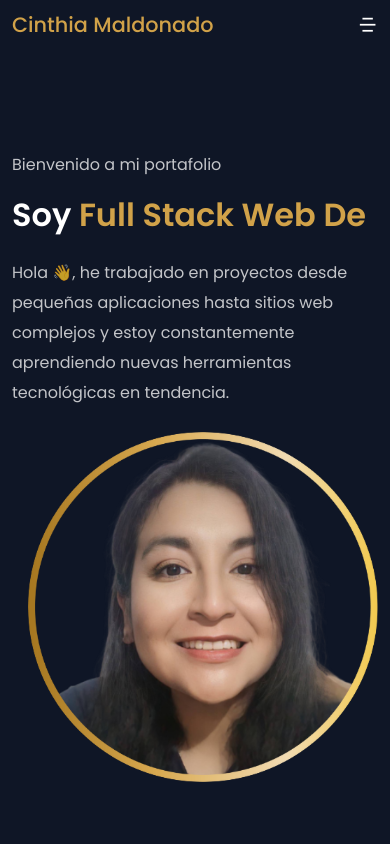
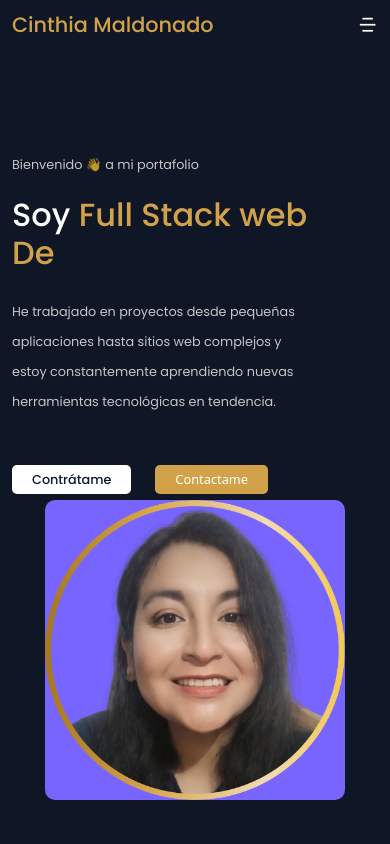
Before and after one commit to cinthiapiera/Portafolio, a React (Create React App) app: page / in a window 390 px wide. Shown: the top 844 px of the page. Built offline with nearby package versions, Linux system fonts and the light colour scheme.

Commit message:
HeroSection responsive

```diff
--- a/src/components/HeroSection/HeroSection.css
+++ b/src/components/HeroSection/HeroSection.css
@@ -19,12 +19,16 @@
 }
 
 .hero__title{
-  font-weight: 600;
+  font-weight: 500;
 }
 
 .hero__img{
-  width: 350px;
-  height: 350px;
+  width: 300px;
+  height: 300px;
+  border-radius: 10px;
+  background: #7865ff;
+  /* background: #01d293; */
+  /* background: #d1a249; */
   margin-left: auto;
 }
 
@@ -36,3 +40,34 @@
   line-height: 30px;
   font-weight: 300;
 }
+
+
+/* responsive */
+@media only screen and (max-width: 992px){
+  .hero__content{
+    width: 300px;
+    height: 300px;
+  }
+
+  .hero__content p{
+    font-size: 0.8rem;
+  }
+
+  .hero__btns button{
+    display: block;
+    padding: 5px 20px;
+    font-size: 0.8rem;
+  }
+}
+
+@media only screen and (max-width: 576px){
+  .hero__img{
+    margin: auto;
+  }
+  .hero__content{
+    margin-bottom: 50px;
+  }
+  .hero__title span{
+    font-size: 2rem;
+  }
+}
--- a/src/components/HeroSection/HeroSection.jsx
+++ b/src/components/HeroSection/HeroSection.jsx
@@ -5,12 +5,17 @@ import { init } from 'ityped';
 import foto from '../../assests/foto.png';
 
 const HeroSection = () => {
+
   const textRef = useRef();
+
   useEffect(()=>{
     init(textRef.current,{
       backDelay: 1500,
       showCursor: false,
-      strings:['Cinthia Maldonado','Full Stack Web Developer','Ingeniera Informática']
+      strings:[
+        'Cinthia Maldonado',
+        'Full Stack web Developer',
+      ]
     })
   },[])
 
@@ -20,12 +25,16 @@ const HeroSection = () => {
         <Row>
           <Col lg='6' md='6'>
             <div className="hero__content">
-              <p className='mb-3'>Bienvenido a mi portafolio</p>
+              <p className='mb-3'>Bienvenido 👋 a mi portafolio</p>
               <h2 className='hero__title mb-4'>
-                Soy <span ref={textRef}></span></h2>
-              <p>Hola 👋, he trabajado en proyectos desde pequeñas aplicaciones hasta sitios web complejos y estoy constantemente aprendiendo nuevas herramientas tecnológicas en tendencia.</p>
-              <div className="mt-4 hero__btns d-flex align-items-center gap-4">
-                <button className="btn hire__btn"><a href="#a">Contrátame</a></button>
+                Soy <span ref={textRef}></span>
+              </h2>
+              <p>He trabajado en proyectos desde pequeñas aplicaciones hasta sitios web complejos y estoy constantemente aprendiendo nuevas herramientas tecnológicas en tendencia.</p>
+
+              <div className="mt-5 hero__btns d-flex align-items-center gap-4">
+                <button className="btn hire__btn">
+                  <a href="#a">Contrátame</a>
+                </button>
                 <button className="btn">Contactame</button>
               </div>
             </div>
```
